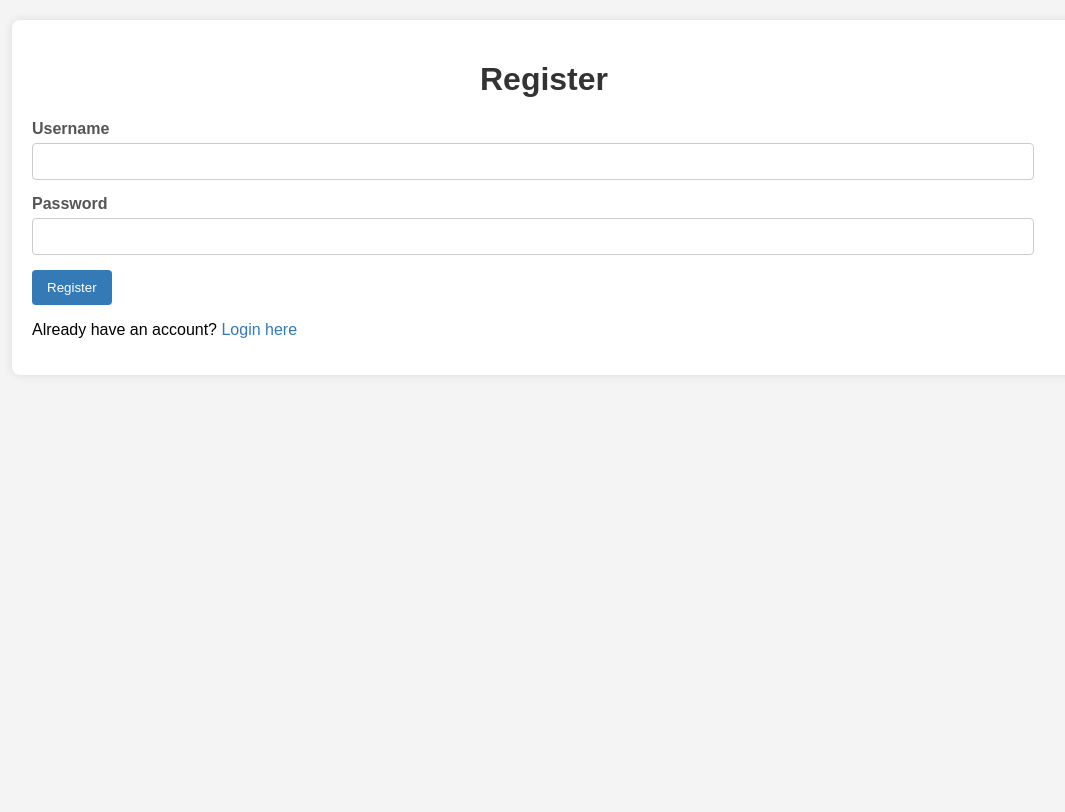
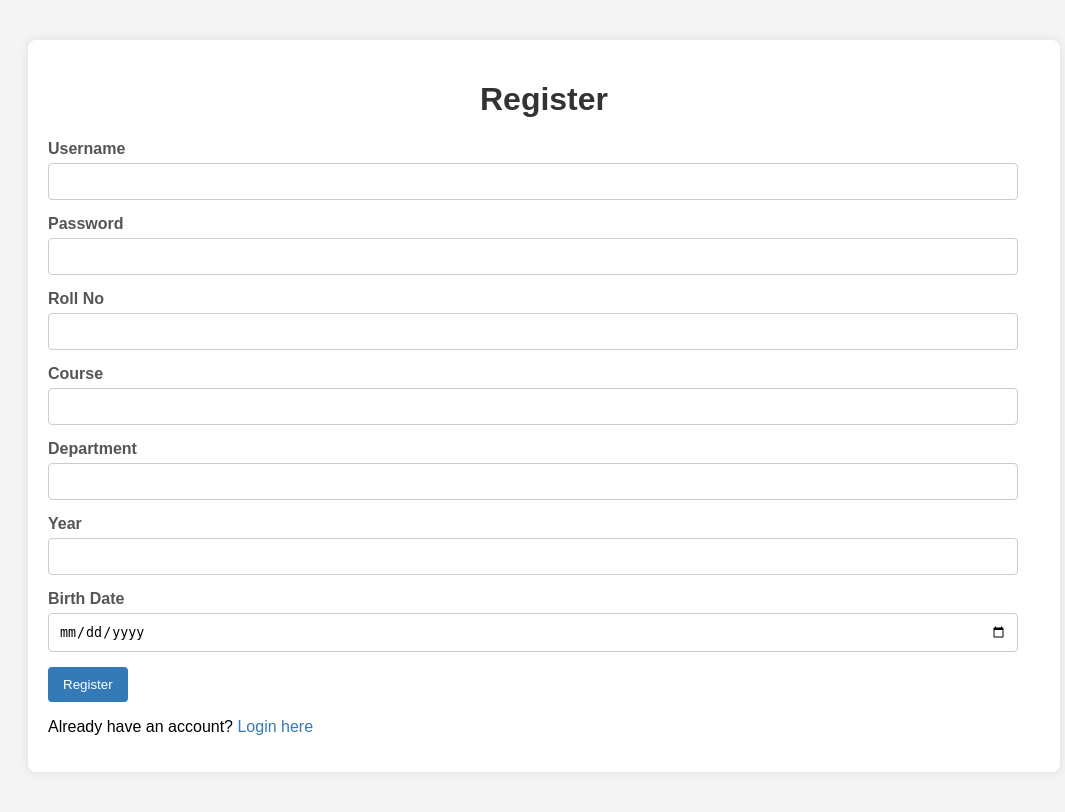
Before and after one commit to vaibhav2195/WEB-Dashboard, a Flask app: page /register in a window 1280 px wide. Shown: the whole page, without its empty margins (96-1161 px from the left). Before the commit the page ends 338 px from the top, so only its background shows below. Run offline with Flask 3, Linux system fonts and the light colour scheme.

```diff
--- a/app.py
+++ b/app.py
@@ -48,12 +48,20 @@ def register():
     if request.method == 'POST':
         username = request.form['username']
         password = request.form['password']
+        roll_no = request.form['roll_no']
+        department = request.form['department']
+        year = request.form['year']
+        birth_date = request.form['birth_date']
+        course = request.form['course']
+
         if len(password) < 6:
             flash('Password must be at least 6 characters long.', 'danger')
             return render_template('register.html')
+
         db = get_db()
         try:
-            db.execute('INSERT INTO users (username, password) VALUES (?, ?)', (username, password))
+            db.execute('INSERT INTO users (username, password, roll_no, department, year, birth_date, course) VALUES (?, ?, ?, ?, ?, ?, ?)',
+                       (username, password, roll_no, department, year, birth_date, course))
             db.commit()
             flash('Registration successful. Please login.', 'success')
             return redirect(url_for('login'))
@@ -72,7 +80,9 @@ def logout():
 def welcome():
     if session['role'] == 'admin':
         return redirect(url_for('dashboard'))
-    return render_template('welcome.html')
+    db = get_db()
+    user = db.execute('SELECT * FROM users WHERE id = ?', (session['user_id'],)).fetchone()
+    return render_template('welcome.html', user=user)
 
 @app.route('/dashboard')
 @login_required
--- a/schema.sql
+++ b/schema.sql
@@ -2,5 +2,10 @@ CREATE TABLE IF NOT EXISTS users (
     id INTEGER PRIMARY KEY AUTOINCREMENT,
     username TEXT NOT NULL UNIQUE,
     password TEXT NOT NULL,
-    role TEXT NOT NULL DEFAULT 'student'
+    role TEXT NOT NULL DEFAULT 'student',
+    roll_no TEXT,
+    department TEXT,
+    year INTEGER,
+    birth_date TEXT,
+    course TEXT
 );
--- a/static/style.css
+++ b/static/style.css
@@ -3,6 +3,68 @@ body {
     background-color: #f4f4f4;
     margin: 0;
     padding: 0;
+}
+
+.header {
+    background-color: #333;
+    padding: 10px;
+    display: flex;
+    align-items: center;
+}
+
+.hamburger {
+    background: none;
+    border: none;
+    color: #fff;
+    font-size: 24px;
+    cursor: pointer;
+}
+
+.sidebar {
+    width: 200px;
+    background-color: #333;
+    color: #fff;
+    padding: 20px;
+    height: 100vh;
+    position: fixed;
+    left: -250px;
+    transition: left 0.3s;
+}
+
+.sidebar.active {
+    left: 0;
+}
+
+.sidebar h2 {
+    text-align: center;
+    color: #fff;
+}
+
+.sidebar ul {
+    list-style: none;
+    padding: 0;
+}
+
+.sidebar ul li {
+    margin-bottom: 10px;
+}
+
+.sidebar ul li a {
+    color: #fff;
+    text-decoration: none;
+    display: block;
+    padding: 10px;
+    border-radius: 4px;
+}
+
+.sidebar ul li a:hover {
+    background-color: #555;
+}
+
+.content {
+    padding: 20px;
+    margin-left: 0;
+    transition: margin-left 0.3s;
 }
 
 .container {
--- /dev/null
+++ b/templates/base_anonymous.html
@@ -0,0 +1,19 @@
+<!DOCTYPE html>
+<html>
+<head>
+    <title>{% block title %}{% endblock %}</title>
+    <link rel="stylesheet" type="text/css" href="{{ url_for('static', filename='style.css') }}">
+</head>
+<body>
+    <div class="content">
+        {% with messages = get_flashed_messages(with_categories=true) %}
+            {% if messages %}
+                {% for category, message in messages %}
+                    <div class="alert alert-{{ category }}">{{ message }}</div>
+                {% endfor %}
+            {% endif %}
+        {% endwith %}
+        {% block content %}{% endblock %}
+    </div>
+</body>
+</html>
--- a/templates/register.html
+++ b/templates/register.html
@@ -1,19 +1,10 @@
-<!DOCTYPE html>
-<html>
-<head>
-    <title>Register</title>
-    <link rel="stylesheet" type="text/css" href="{{ url_for('static', filename='style.css') }}">
-</head>
-<body>
+{% extends "base_anonymous.html" %}
+
+{% block title %}Register{% endblock %}
+
+{% block content %}
     <div class="container">
         <h1>Register</h1>
-        {% with messages = get_flashed_messages(with_categories=true) %}
-            {% if messages %}
-                {% for category, message in messages %}
-                    <div class="alert alert-{{ category }}">{{ message }}</div>
-                {% endfor %}
-            {% endif %}
-        {% endwith %}
         <form method="post">
             <div class="form-group">
                 <label>Username</label>
@@ -23,9 +14,29 @@
                 <label>Password</label>
                 <input type="password" name="password" class="form-control" required>
             </div>
+            <div class="form-group">
+                <label>Roll No</label>
+                <input type="text" name="roll_no" class="form-control">
+            </div>
+             <div class="form-group">
+                <label>Course</label>
+                <input type="text" name="course" class="form-control">
+            </div>
+            <div class="form-group">
+                <label>Department</label>
+                <input type="text" name="department" class="form-control">
+            </div>
+            <div class="form-group">
+                <label>Year</label>
+                <input type="number" name="year" class="form-control">
+            </div>
+            <div class="form-group">
+                <label>Birth Date</label>
+                <input type="date" name="birth_date" class="form-control">
+            </div>
+
             <input type="submit" value="Register" class="btn btn-primary">
         </form>
         <p>Already have an account? <a href="{{ url_for('login') }}">Login here</a></p>
     </div>
-</body>
-</html>
+{% endblock %}
```
Also changed, not shown: templates/base.html (added, +43 -0 lines), templates/change_password.html (+6 -17 lines), templates/dashboard.html (+6 -17 lines), templates/index.html (+6 -9 lines), templates/login.html (+6 -16 lines), templates/welcome.html (+34 -13 lines), database.db, 1 other file.
